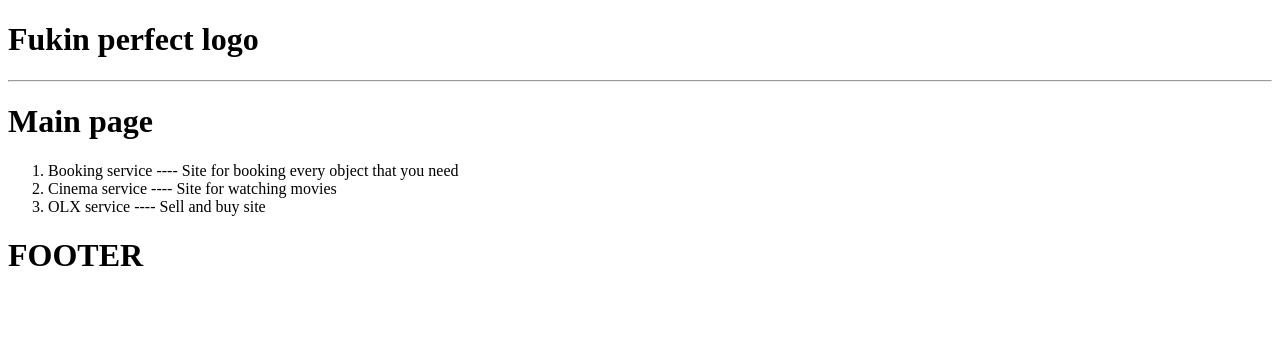
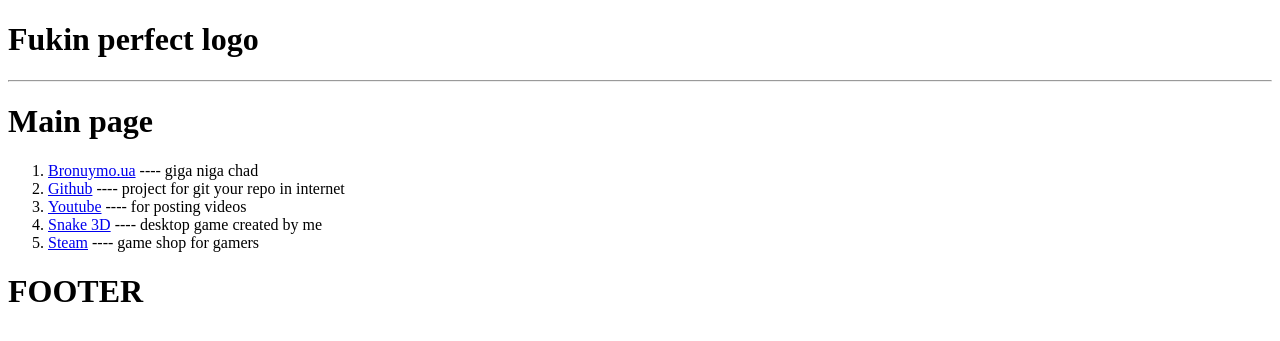
Before and after one commit to MaksymVivdychenko/Django_Study, a Django app: page / in a window 1280 px wide. Shown: the top 341 px of the page. Run offline with Django 5.2, Linux system fonts and the light colour scheme; data comes from the database, SQL or seed files in the repository; both versions use the stored data as it was after the commit.

Commit message:
added connection to DB

```diff
--- a/projects/templates/projects/projects.html
+++ b/projects/templates/projects/projects.html
@@ -3,7 +3,7 @@
 {%block content%}
 <ol>
     {% for project in projects%}
-        <li>{{project.title}} ---- {{project.description}}</li>
+        <li><a href="{% url 'single_project' project.id %}">{{project.title}}</a> ---- {{project.description}}</li>
     {%endfor%}
 </ol>
 {%endblock %}
--- a/projects/urls.py
+++ b/projects/urls.py
@@ -4,5 +4,5 @@
 
 urlpatterns = [
     path('', views.Projects, name='projects'),
-    path('project/<str:id>/', views.Single_proj, name='single_project'),
+    path('project/<str:project_id>/', views.Single_proj, name='single_project'),
 ]
--- a/projects/views.py
+++ b/projects/views.py
@@ -1,16 +1,11 @@
 from django.shortcuts import render
-
-project_list = [{'id': '1', 'title': 'Booking service', 'description' : 'Site for booking every object that you need'},
-                {'id': '2', 'title': 'Cinema service', 'description' : 'Site for watching movies'},
-                {'id': '3', 'title': 'OLX service', 'description' : 'Sell and buy site'}]
+from .models import Project
 
 def Projects(request):
+    project_list = Project.objects.all()
     return render(request,'projects/projects.html', {'projects': project_list})
 
-def Single_proj(request, id):
-    project = None
-    for i in project_list:
-        if i['id'] == id:
-            project = i['id']
-            break
-    return render(request,'projects/single-project.html', {'project': project})
+def Single_proj(request, project_id):
+    project = Project.objects.get(id = project_id)
+    tags = project.tags.all()
+    return render(request,'projects/single-project.html', {'project': project, 'tags': tags})
```
Also changed, not shown: projects/templates/projects/single-project.html (+6 -1 lines), db.sqlite3.
